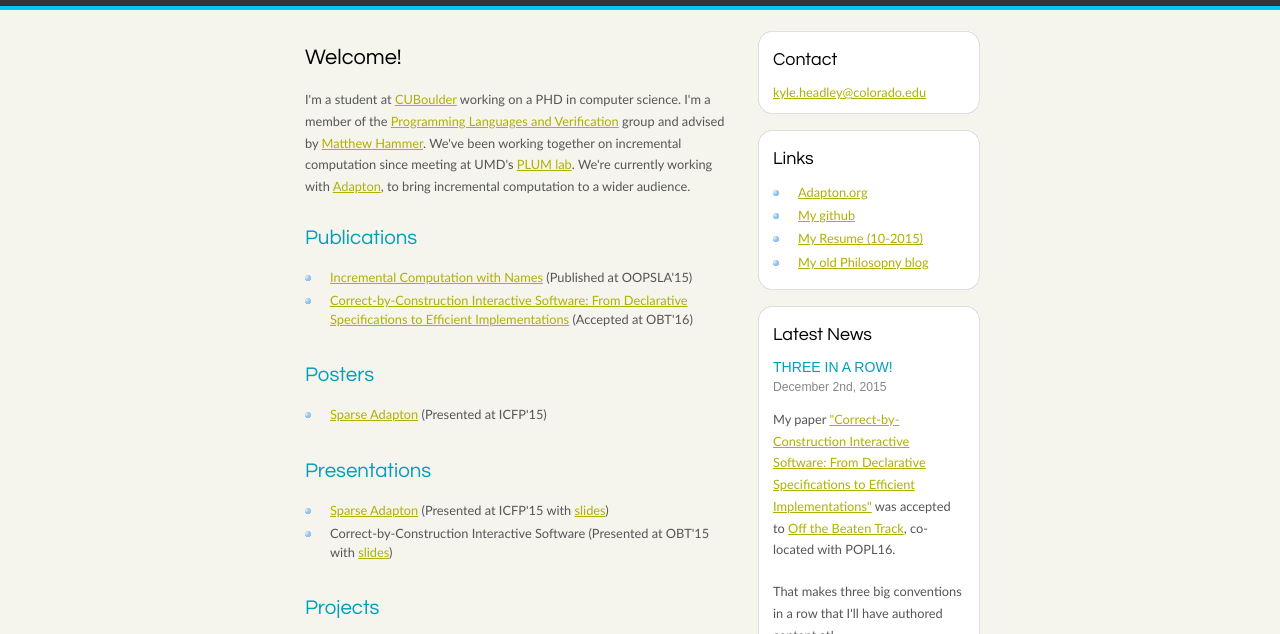
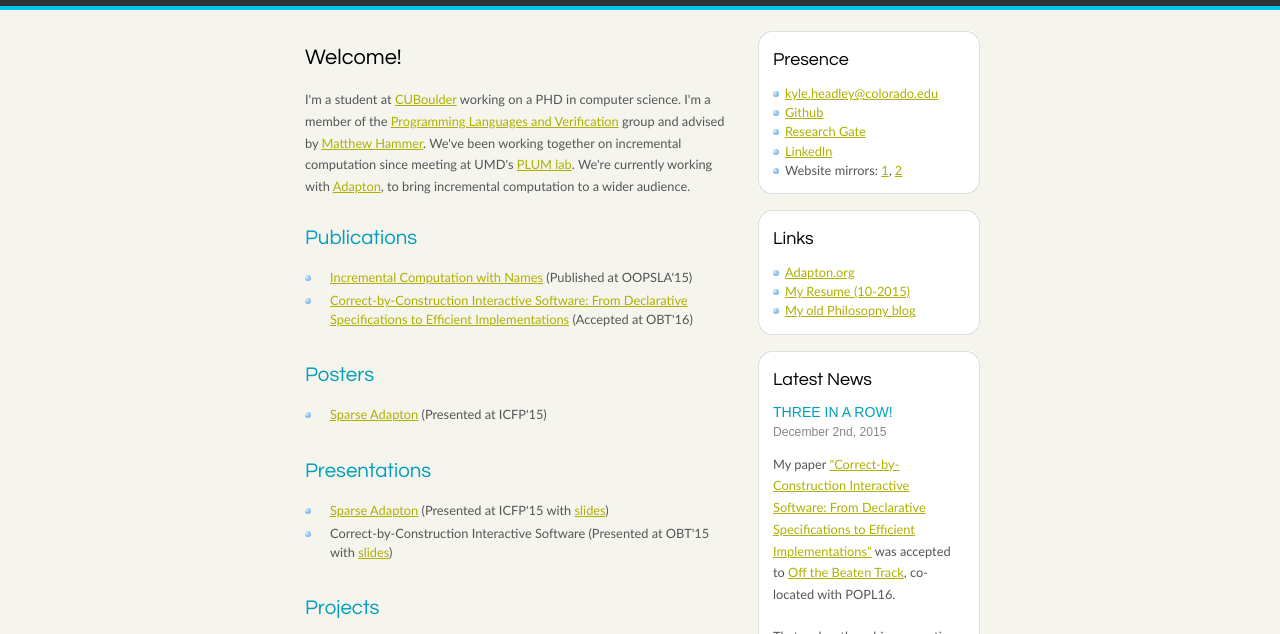
Before and after one commit to kyleheadley/PHDWebsite, a plain HTML site: page index.html in a window 1280 px wide. Shown: the part 166-800 px from the top of the page. Drawn offline with Linux system fonts and the light colour scheme.

Commit message:
improved contact sidebar: renamed, added links, adjust style

```diff
--- a/index.html
+++ b/index.html
@@ -40,8 +40,17 @@
         <div class="sidebar">
           <div class="sidebar_top"></div>
           <div class="sidebar_item">
-            <h3>Contact</h3>
-            <a href="mailto:kyle.headley@colorado.edu">kyle.headley@colorado.edu</a>
+            <h3>Presence</h3>
+            <ul>
+              <li><a href="mailto:kyle.headley@colorado.edu">kyle.headley@colorado.edu</a></li>
+              <li><a href="https://github.com/kyleheadley">Github</a></li>
+              <li><a href="https://www.researchgate.net/profile/Kyle_Headley">Research Gate</a></li>
+              <li><a href="https://www.linkedin.com/in/kyle-headley-5547429a">LinkedIn</a></li>
+              <li>Website mirrors:
+                <a href="http://www.cs.colorado.edu">1</a>,
+                <a href="http://kyleheadley.github.io/PHDWebsite/">2</a>
+                </li>
+            </ul>
           </div>
           <div class="sidebar_base"></div>
         </div>
@@ -51,7 +60,6 @@
             <h3>Links</h3>
             <ul>
               <li><a href="http://adapton.org">Adapton.org</a></li>
-              <li><a href="https://github.com/kyleheadley">My github</a></li>
               <li><a href="Resume-Kyle10-15.pdf">My Resume (10-2015)</a></li>
               <li><a href="https://www.bestthinking.com/thinkers/kyle-headley">My old Philosopny blog</a></li>
             </ul>
--- a/style/style.css
+++ b/style/style.css
@@ -232,12 +232,18 @@ ul#menu li a:hover
 #content ul
 { margin: 2px 0 22px 0px;}
 
-#content ul li, .sidebar ul li
+#content ul li
 { list-style-type: none;
   background: url(bullet.png) no-repeat;
   margin: 0 0 0 0;
   padding: 0 0 4px 25px;
   line-height: 1.5em;}
+
+.sidebar ul li
+{ list-style-type: none;
+  background: url(bullet.png) no-repeat;
+  margin: 0 0 0 0;
+  padding: 0 0 0 12px;}
 
 #footer
 { width: 100%;
```
